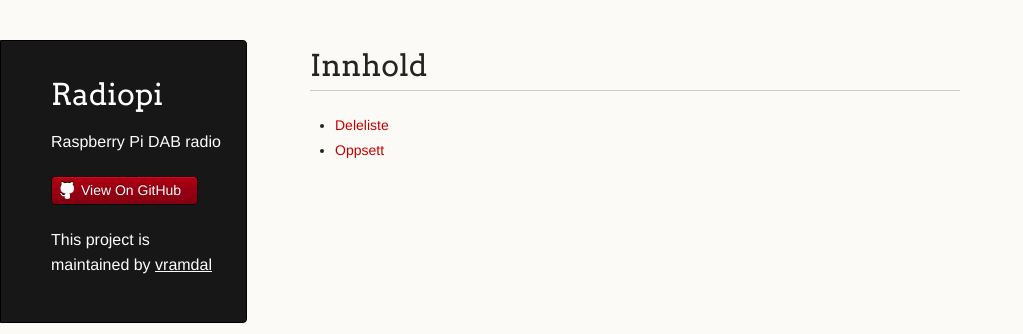
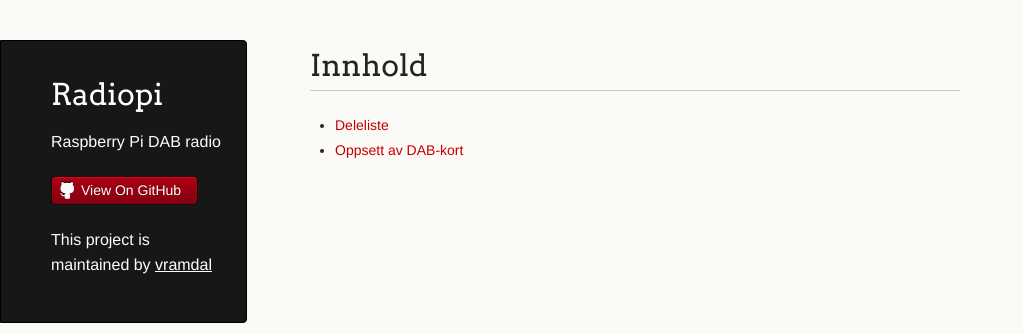
Before and after one commit to vramdal/radiopi, a Jekyll site: the page built from index.md, in a window 1280 px wide. Shown: the top 334 px of the page, without its empty margins (0-1023 px from the left). Built offline with Jekyll 4.4.1, drawn with Linux system fonts in a browser that asks for light colours.

Commit message:
Fiks index

```diff
--- a/index.md
+++ b/index.md
@@ -4,4 +4,4 @@ title: Innhold
 ---
 
 - [Deleliste](/deleliste.html)
-- [Oppsett](/oppsett.html)
+- [Oppsett av DAB-kort](/dab-kort-oppsett.html)
```
